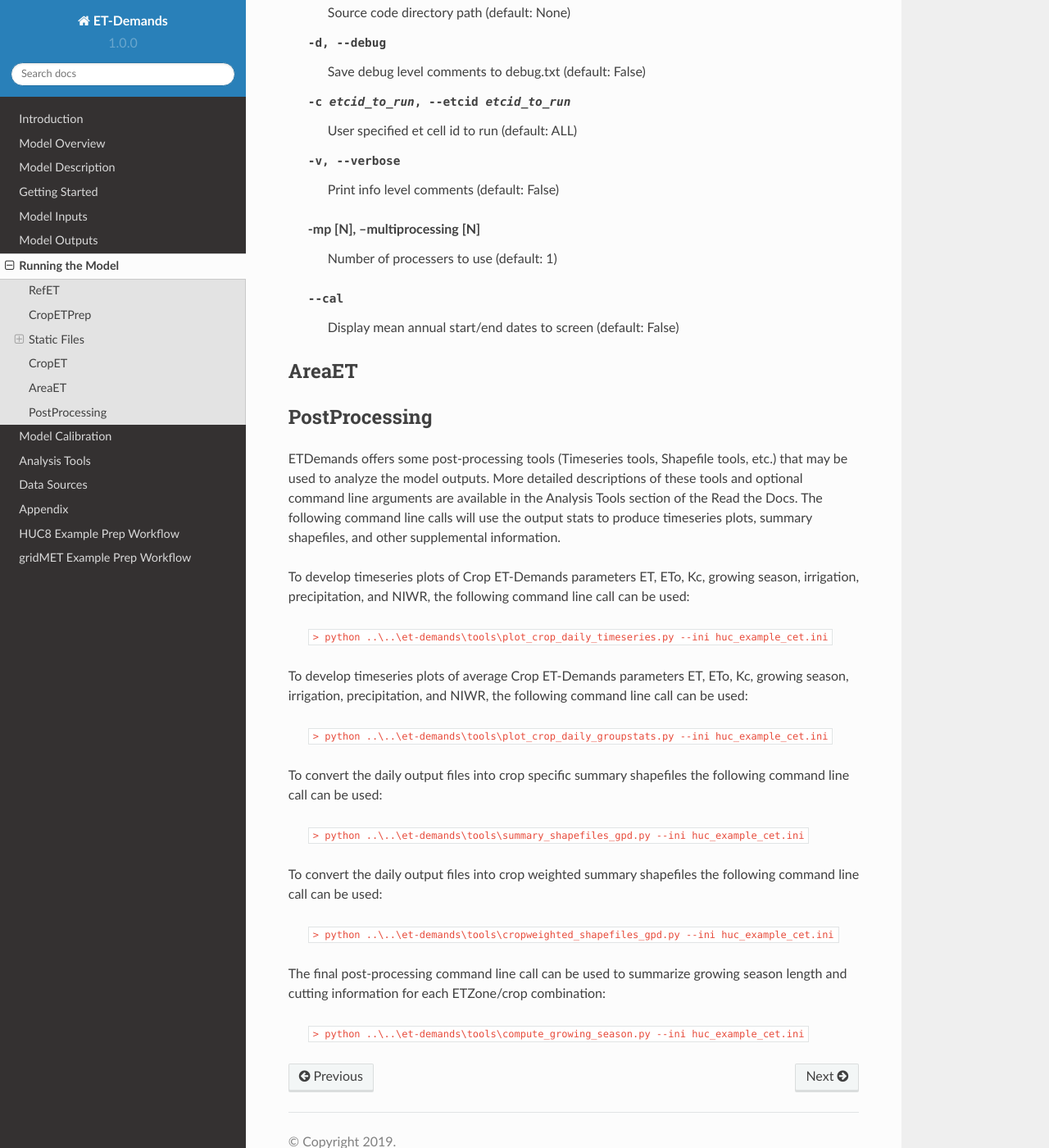
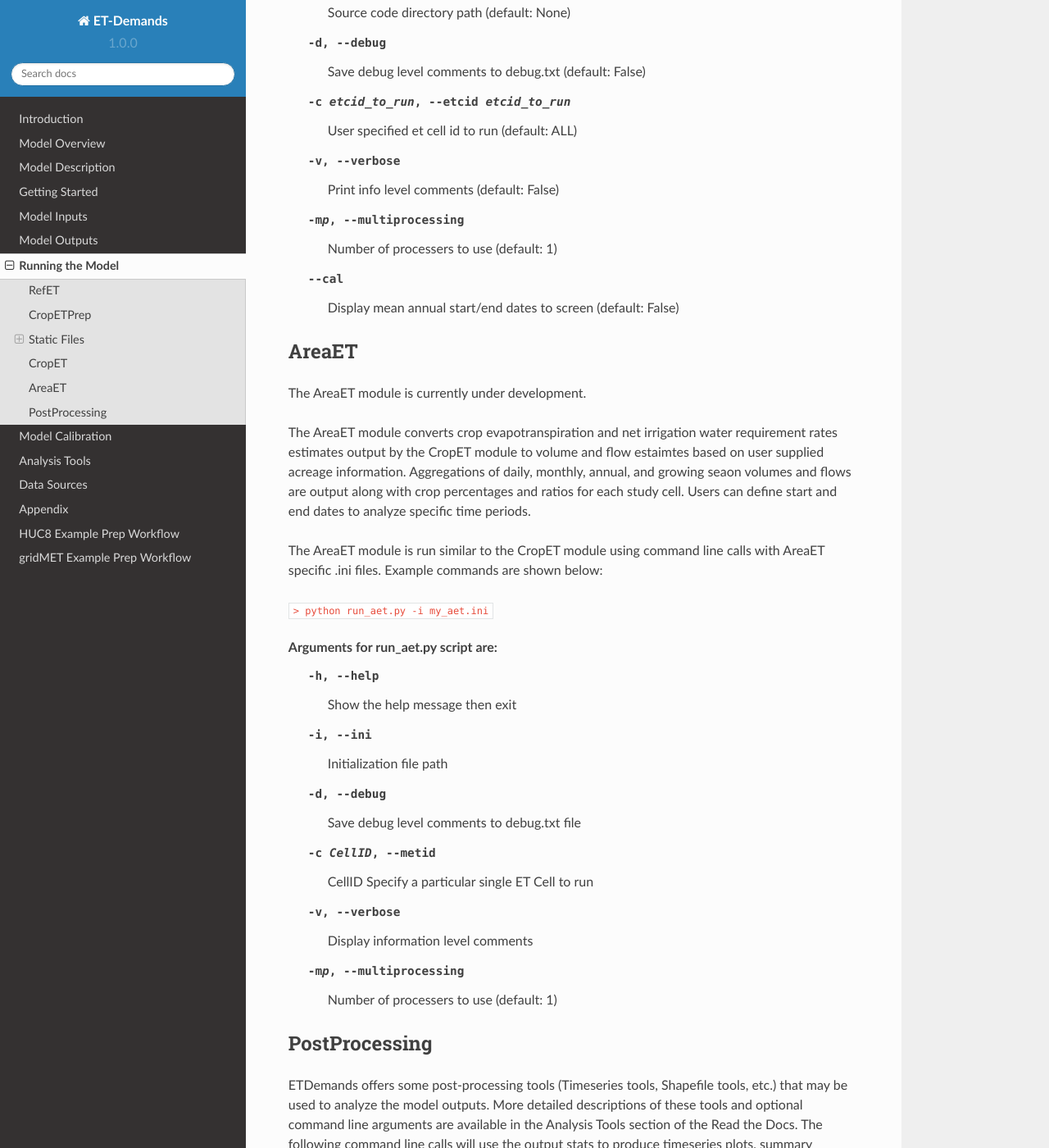
Before and after one commit to DOI-BOR/et-demands, a Sphinx documentation site: the page built from docs/model_run.rst, in a window 1280 px wide and 1400 px high, scrolled down 4080 px. Shown: the whole window at 82% size. Built offline with Sphinx 7.4.7 and the Read the Docs theme 2.0.0, drawn with Linux system fonts in a browser that asks for light colours.

Commit message:
Added AreaET command example
AreaET section is still in development
Cleaned up formatting

```diff
--- a/docs/model_run.rst
+++ b/docs/model_run.rst
@@ -119,14 +119,28 @@
   -c etcid_to_run, --etcid etcid_to_run
                         User specified et cell id to run (default: ALL)
   -v, --verbose         Print info level comments (default: False)
-  -mp [N], --multiprocessing [N]
-                        Number of processers to use (default: 1)
+  -mp, --multiprocessing    Number of processers to use (default: 1)
   --cal                 Display mean annual start/end dates to screen
                         (default: False)
 
 
 AreaET
 ------
+The AreaET module is currently under development.
+
+The AreaET module converts crop evapotranspiration and net irrigation water requirement rates estimates output by the CropET module to volume and flow estaimtes based on user supplied acreage information. Aggregations of daily, monthly, annual, and growing seaon volumes and flows are output along with crop percentages and ratios for each study cell. Users can define start and end dates to analyze specific time periods.
+
+The AreaET module is run similar to the CropET module using command line calls with AreaET specific .ini files. Example commands are shown below:
+
+``> python run_aet.py -i my_aet.ini``
+
+Arguments for run_aet.py script are:
+    -h, --help  Show the help message then exit
+    -i, --ini  Initialization file path
+    -d, --debug  Save debug level comments to debug.txt file
+    -c CellID, --metid  CellID Specify a particular single ET Cell to run
+    -v, --verbose  Display information level comments
+    -mp, --multiprocessing  Number of processers to use (default: 1)
 
 
 PostProcessing
```
